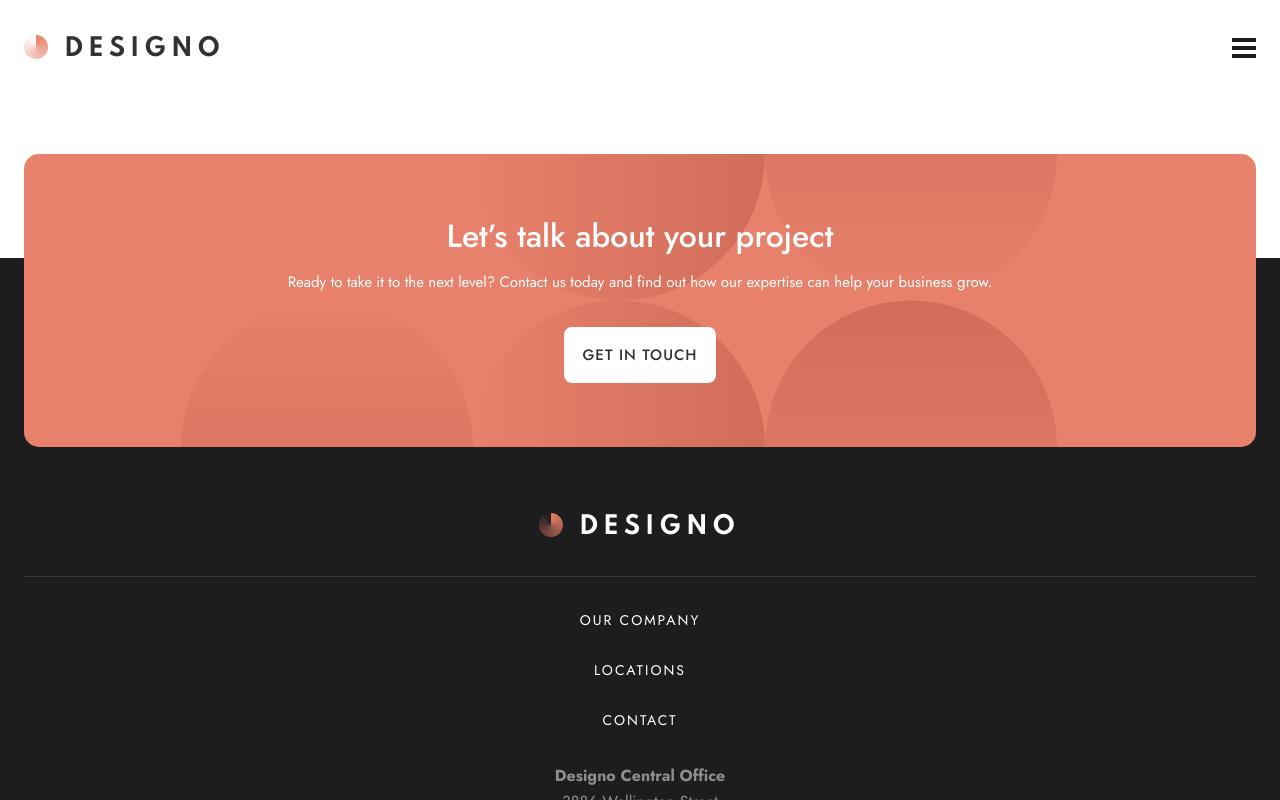
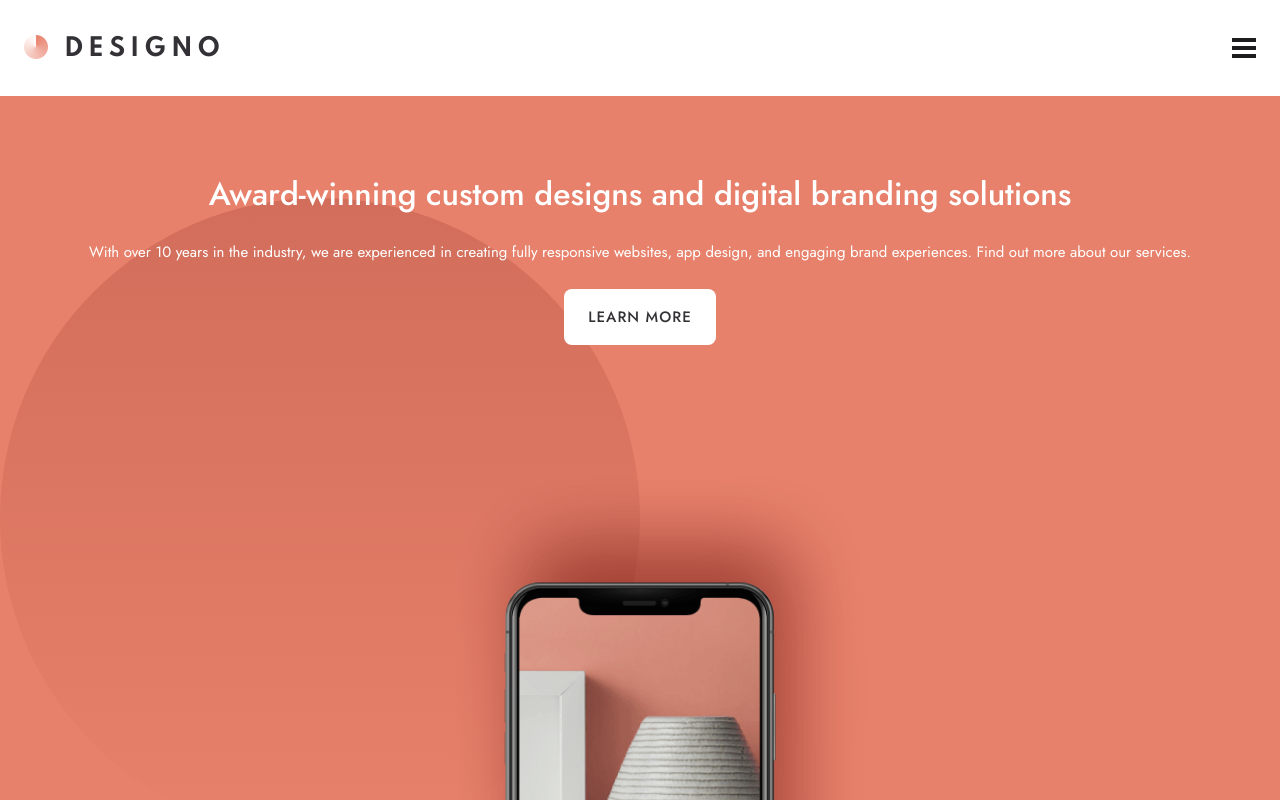
Before and after one commit to g-akca/designo, a React (Vite) app: page /#/ in a window 1280 px wide. Shown: the top 800 px of the page. Built offline with nearby package versions, Linux system fonts and the light colour scheme.

Commit message:
Implement HomeHero component

```diff
--- a/src/components/home/HomeHero.tsx
+++ b/src/components/home/HomeHero.tsx
@@ -1,7 +1,33 @@
+import heroPhone from "/assets/home/desktop/image-hero-phone.png";
+
 function HomeHero() {
   return (
-    <>
-    </>
+    <section
+      className="
+        bg-peach bg-[url('/assets/home/desktop/bg-pattern-hero-home.svg')] bg-left bg-no-repeat
+        px-6 pt-20 h-210.75 relative overflow-hidden
+      "
+    >
+      <div className="flex flex-col items-center gap-6">
+        <div className="flex flex-col gap-7 text-center text-white">
+          <h2 className="font-medium text-[32px] leading-9">Award-winning custom designs and digital branding solutions</h2>
+
+          <p className="text-[15px] leading-6.25">
+            With over 10 years in the industry, we are experienced in creating fully responsive websites,
+            app design, and engaging brand experiences. Find out more about our services.
+          </p>
+        </div>
+
+        <button
+          type="button"
+          className="bg-white rounded-lg w-38 h-14 uppercase font-medium text-[15px] leading-5.5 tracking-[1px]"
+        >
+          Learn more
+        </button>
+      </div>
+
+      <img src={heroPhone} alt="" className="absolute -bottom-89.5 left-1/2 -translate-x-1/2 max-w-none w-150" />
+    </section>
   )
 }
 
```
